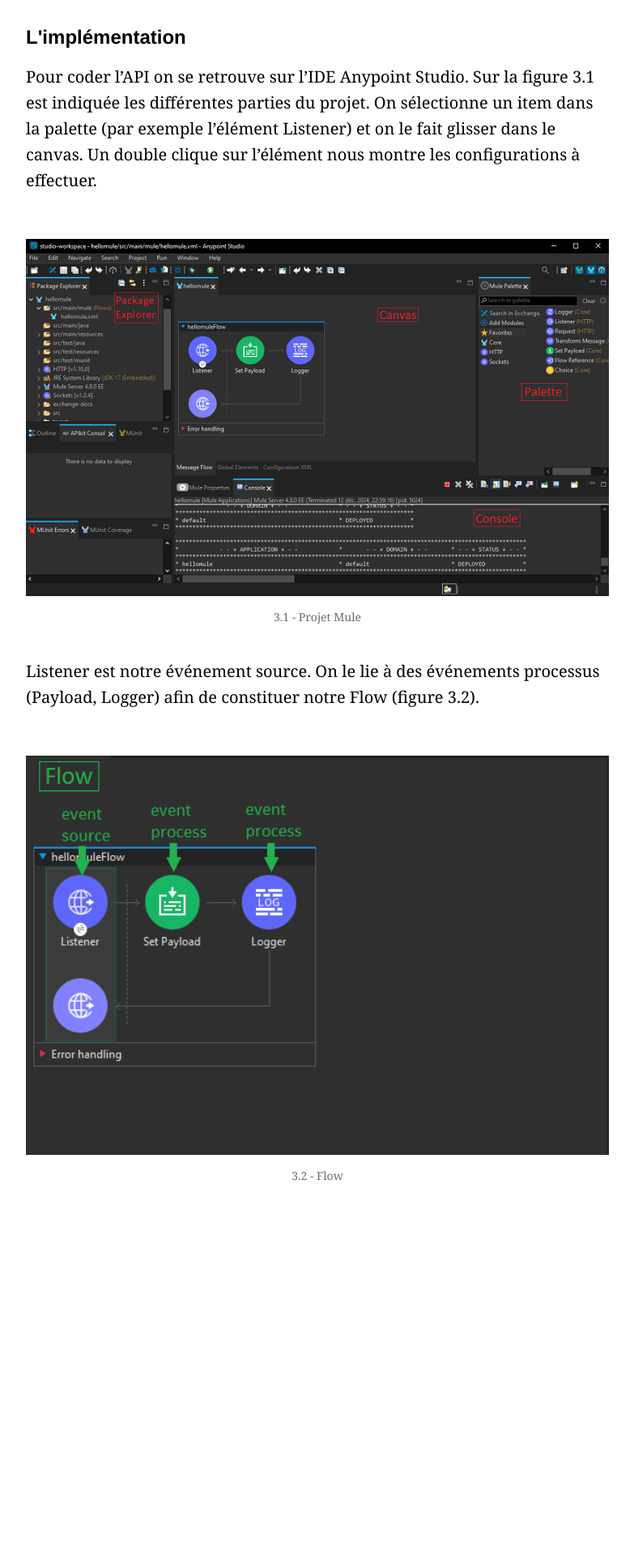
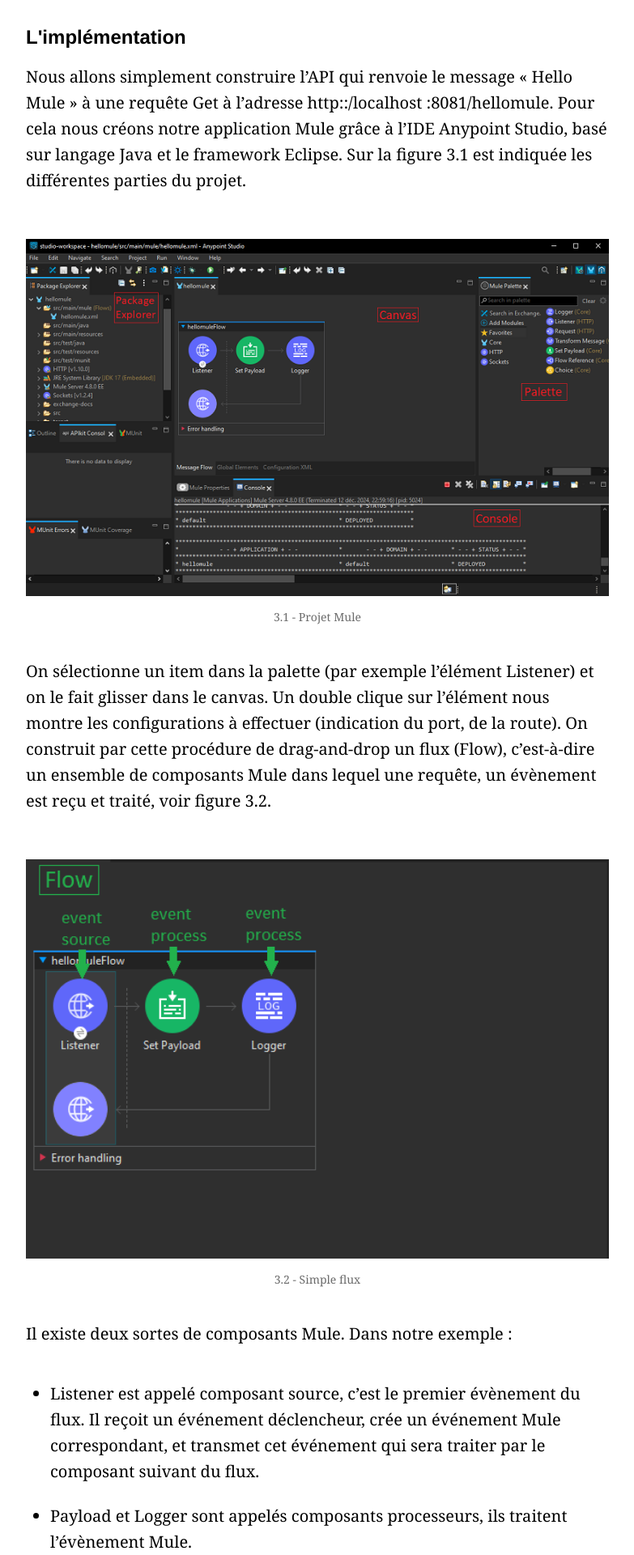
Before and after one commit to AvirKarakitsos/REACT_mulesoft, a React (Vite) app: page / in a window 1280 px wide. Shown: the part 3471-5391 px from the top of the page at 81% size, without its empty margins (248-1031 px from the left). Before the commit the page ends 4932 px from the top, so only its background shows below. Built offline with nearby package versions, Linux system fonts and the light colour scheme.

Commit message:
refactor: implementation content

```diff
--- a/src/App.tsx
+++ b/src/App.tsx
@@ -68,20 +68,25 @@
       </figure>
 
       <h2 className='subtitle' id='imp'>L'implémentation</h2>
-      <p className='first-content'>Pour coder l’API on se retrouve sur l’IDE Anypoint Studio. Sur la figure 3.1 est indiquée les différentes parties du projet. On sélectionne un item dans la palette (par exemple l’élément Listener) et on le fait glisser dans le canvas. Un double clique sur l’élément nous montre les configurations à effectuer.</p>
+      <p className='first-content'>Nous allons simplement construire l’API qui renvoie le message « Hello Mule » à une requête Get à l’adresse http::/localhost :8081/hellomule. Pour cela nous créons notre application Mule grâce à l’IDE Anypoint Studio, basé sur langage Java et le framework Eclipse. Sur la figure 3.1 est indiquée les différentes parties du projet.</p>
       <figure className='image-content'>
         <picture>
           <img className='image' src={image_31} alt="Projet Mule"/>
         </picture>
         <figcaption className='image-title'>3.1 - Projet Mule</figcaption>
       </figure>
-      <p className='content'>Listener est notre événement source. On le lie à des événements processus (Payload, Logger) afin de constituer notre Flow (figure 3.2).</p>
+      <p className='content'>On sélectionne un item dans la palette (par exemple l’élément Listener) et on le fait glisser dans le canvas. Un double clique sur l’élément nous montre les configurations à effectuer (indication du port, de la route). On construit par cette procédure de drag-and-drop un flux (Flow), c’est-à-dire un ensemble de composants Mule dans lequel une requête, un évènement est reçu et traité, voir figure 3.2.</p>
       <figure className='image-content'>
         <picture>
           <img className='image' src={image_32} alt="Flow"/>
         </picture>
-        <figcaption className='image-title'>3.2 - Flow</figcaption>
+        <figcaption className='image-title'>3.2 - Simple flux</figcaption>
       </figure>
+      <p className='content'>Il existe deux sortes de composants Mule. Dans notre exemple :</p>
+      <ul>
+        <li className='first-item'>Listener est appelé composant source, c’est le premier évènement du flux. Il reçoit un événement déclencheur, crée un événement Mule correspondant, et transmet cet événement qui sera traiter par le composant suivant du flux.</li>
+        <li className='item'>Payload et Logger sont appelés composants processeurs, ils traitent l’évènement Mule.</li>
+      </ul>
     </div>
   )
 }
```
